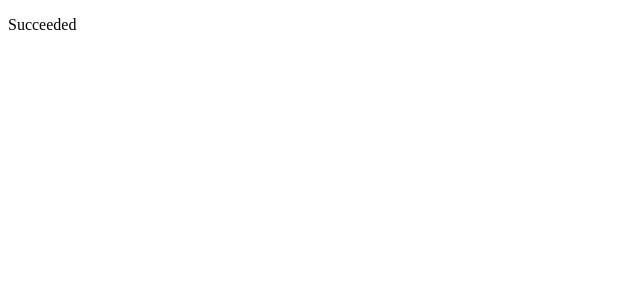
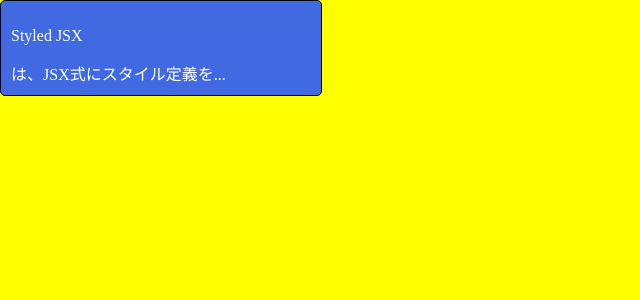
Before and after one commit to norman6464/react-practice, a React (Create React App) app: page / in a window 1280 px wide. Shown: the top 300 px of the page, without its empty margins (0-640 px from the left). Built offline with nearby package versions, Linux system fonts and the light colour scheme.

Commit message:
styled component

```diff
--- a/src/chap5/StyledComp.js
+++ b/src/chap5/StyledComp.js
@@ -2,8 +2,19 @@
 
 import styled from 'styled-components';
 
+// styledオブジェクトをつけたスタイル自体がコンポーネントとして組み込めるようになる
 const MyPanel = styled.div`
-width: 300px;
-padding: 10px:
-border: 1px solid #000;
-border-radius: 5px`;
+  width: 300px;
+  padding: 10px;
+  border: 1px solid #000;
+  border-radius: 5px;
+  background-color: royalblue;
+  color: white;
+`;
+export default function StyledComp() {
+  return (
+    <MyPanel>
+      <p>Styled JSX</p>は、JSX式にスタイル定義を...
+    </MyPanel>
+  );
+}
--- /dev/null
+++ b/src/chap5/StyledGlobal.js
@@ -0,0 +1,10 @@
+import { createGlobalStyle } from 'styled-components';
+
+// こちらもcss関数同様、import するときは名前は何でもいい
+
+export default createGlobalStyle`
+body {
+  margin: 0;
+  padding: 0;
+  background-color: Yellow;
+}`;
--- a/src/index.js
+++ b/src/index.js
@@ -1,7 +1,15 @@
 import React from 'react';
 import ReactDOM from 'react-dom/client';
-import SuspenseResult from './chap5/SuspenseResult';
+import GlobalStyle from './chap5/StyledGlobal';
+import StyledComp from './chap5/StyledComp';
 const root = ReactDOM.createRoot(document.getElementById('root'));
-root.render(<SuspenseResult />);
+
+// styled-componentを使用したものと通常のボタンを比べている
+root.render(
+  <>
+    <GlobalStyle />
+    <StyledComp />
+  </>
+);
 // React（web pack）ではコードの変更が生まれたらファイル名の末尾に付けるハッシュ値が変わるのでホットリロードになる
 // const root = ReactDOM.createRoot(document.getElementById('root'));
```
Also changed, not shown: src/chap5/StyledCommon.css.js (added, +7 -0 lines), src/chap5/StyledCommon.js (added, +17 -0 lines), src/chap5/StyledComp2.js (added, +24 -0 lines).
